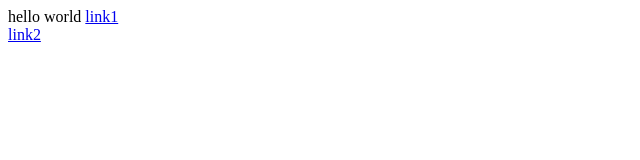
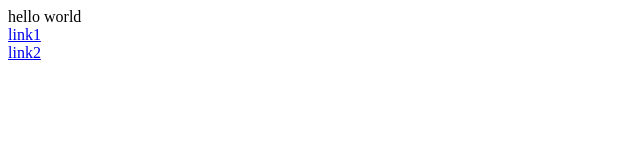
Before and after one commit to AliMaalel/alimaalel.github.io, a plain HTML site: page index.html in a window 1280 px wide. Shown: the full height of the page, 0-640 px from the left. Drawn offline with Linux system fonts and the light colour scheme.

Commit message:
First commit

```diff
--- a/index.html
+++ b/index.html
@@ -5,7 +5,7 @@
     <title>Title</title>
 </head>
 <body>
-hello world
+hello world <br>
 <a href="rcp.html" title="RicettA" target="_blank" >link1</a><br>
 <a href="https://www.google.it" title="GOOGLE" target="_blank" >link2</a><br>
 </body>
```
